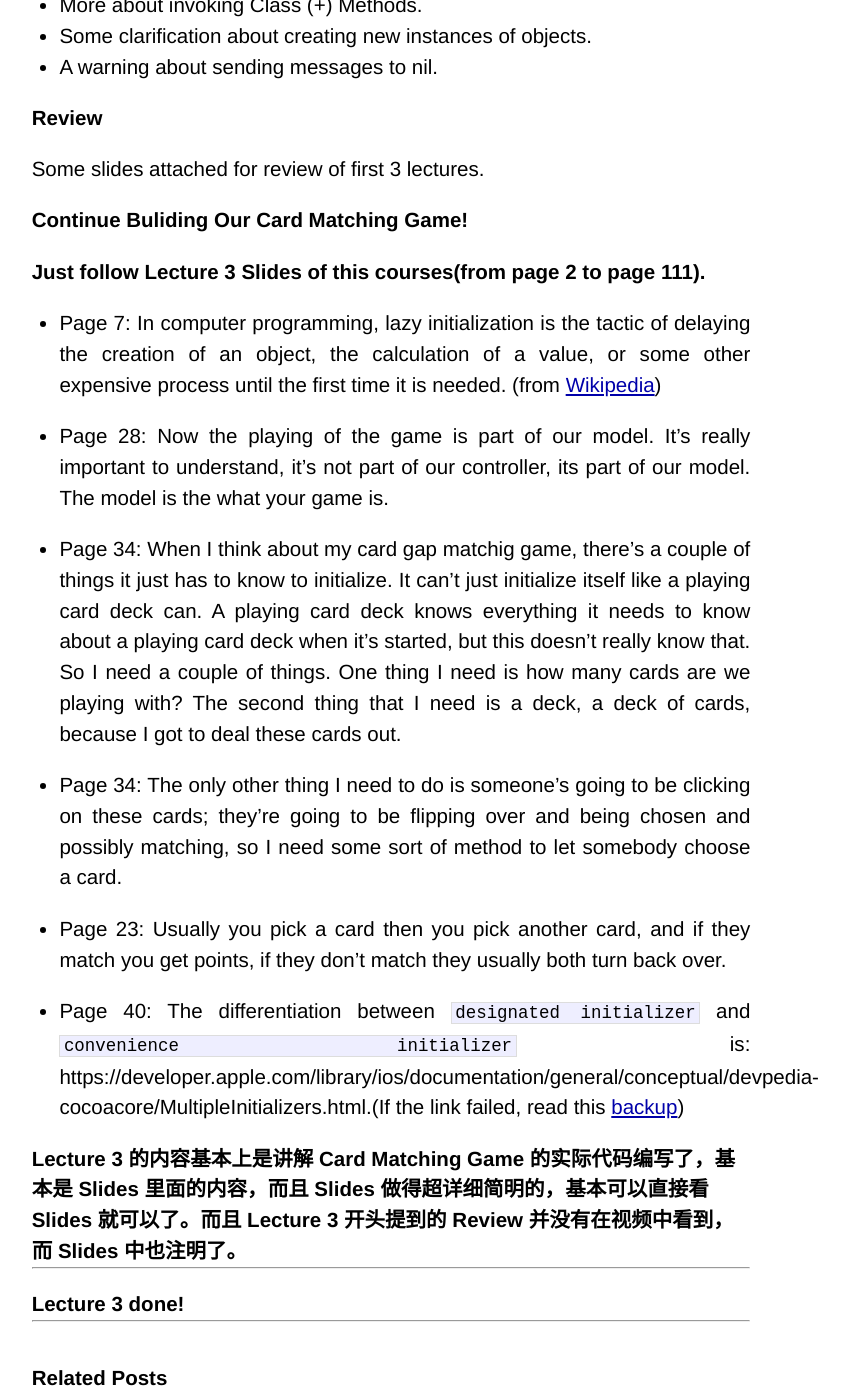
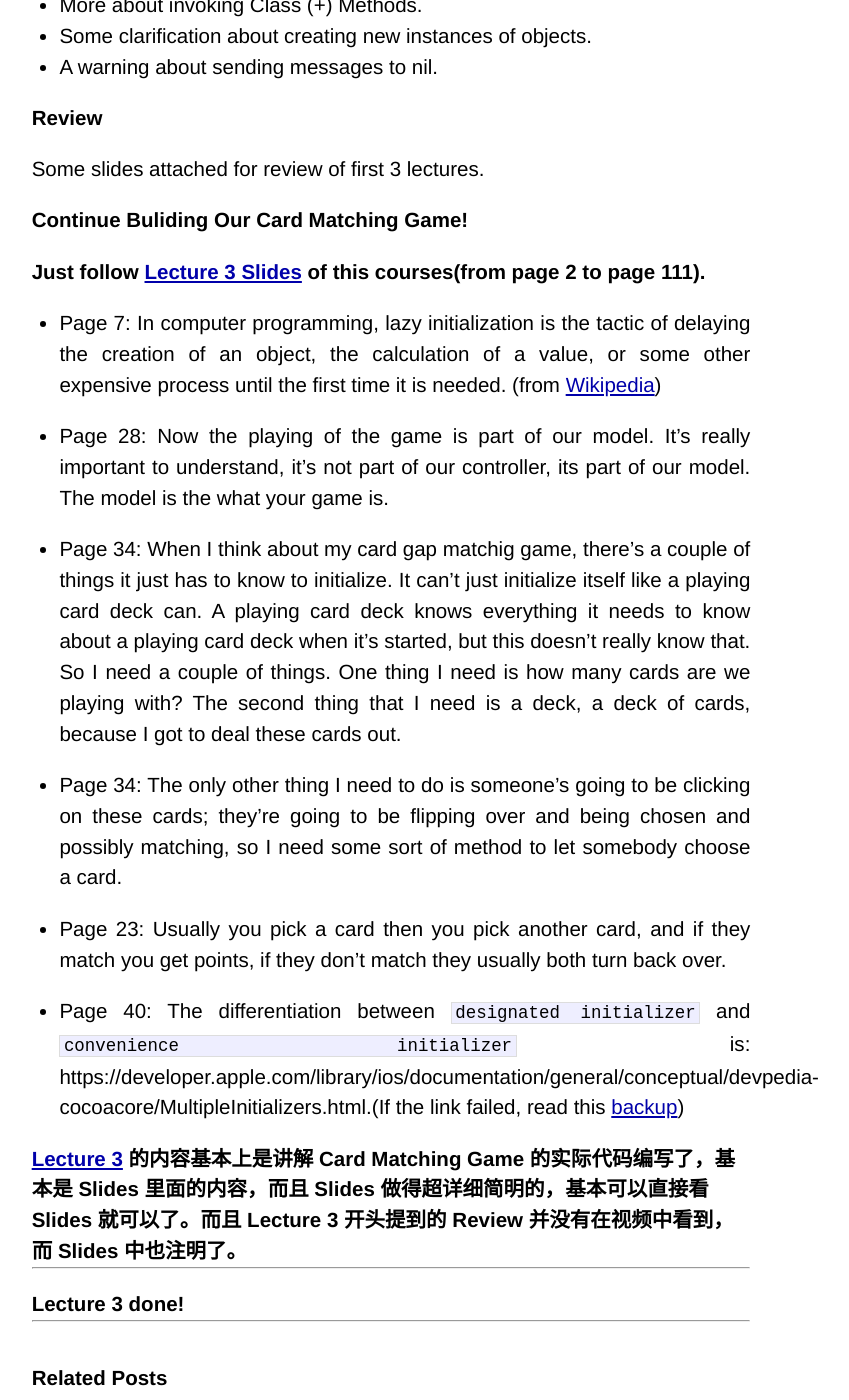
Before and after one commit to JeOam/jeoam.github.io, a Jekyll site: the page built from _posts/2014-02-18-Lecture-3-Objective-C.md, in a window 1280 px wide and 1400 px high, scrolled down 743 px. Shown: the whole window, without its empty margins (249-1098 px from the left). Built offline with Jekyll 4.4.1, drawn with Linux system fonts in a browser that asks for light colours; Markdown is read by kramdown in place of the engine named in the settings; part of the change alters nothing that is shown.

```diff
--- a/_posts/2014-02-18-Lecture-3-Objective-C.md
+++ b/_posts/2014-02-18-Lecture-3-Objective-C.md
@@ -25,7 +25,7 @@ And we'll enhance our Controller and View to take advantage.
 Some slides attached for review of first 3 lectures.
 
 ###Continue Buliding Our Card Matching Game!
-#####Just follow Lecture 3 Slides of this courses(from page 2 to page 111).
+#####Just follow [Lecture 3 Slides](https://raw.github.com/JeOam/jeoam.github.io/master/images/Lecture-3-Slides.pdf) of this courses(from page 2 to page 111).
 
 * Page 7: In computer programming, lazy initialization is the tactic of delaying the creation of an object, the calculation of a value, or some other expensive process until the first time it is needed. (from [Wikipedia](http://en.wikipedia.org/wiki/Lazy_initialization))
 
@@ -39,7 +39,7 @@ Some slides attached for review of first 3 lectures.
 
 * Page 40: The differentiation between `designated initializer` and `convenience initializer` is: https://developer.apple.com/library/ios/documentation/general/conceptual/devpedia-cocoacore/MultipleInitializers.html.(If the link failed, read this [backup](https://gist.github.com/JeOam/9116926))
 
-###Lecture 3 的内容基本上是讲解 Card Matching Game 的实际代码编写了，基本是 Slides 里面的内容，而且 Slides 做得超详细简明的，基本可以直接看 Slides 就可以了。而且 Lecture 3 开头提到的 Review 并没有在视频中看到，而 Slides 中也注明了。
+###[Lecture 3](https://raw.github.com/JeOam/jeoam.github.io/master/images/Lecture-3-Slides.pdf) 的内容基本上是讲解 Card Matching Game 的实际代码编写了，基本是 Slides 里面的内容，而且 Slides 做得超详细简明的，基本可以直接看 Slides 就可以了。而且 Lecture 3 开头提到的 Review 并没有在视频中看到，而 Slides 中也注明了。
 
 ---
 
```
